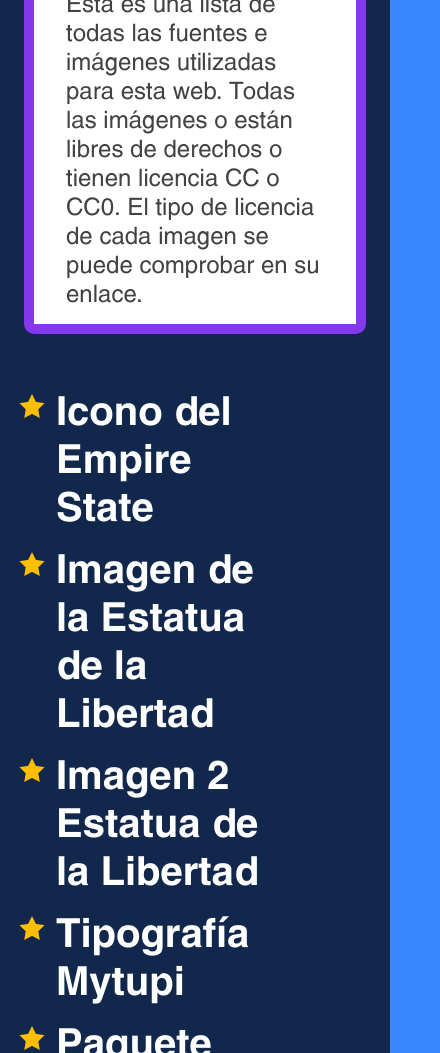
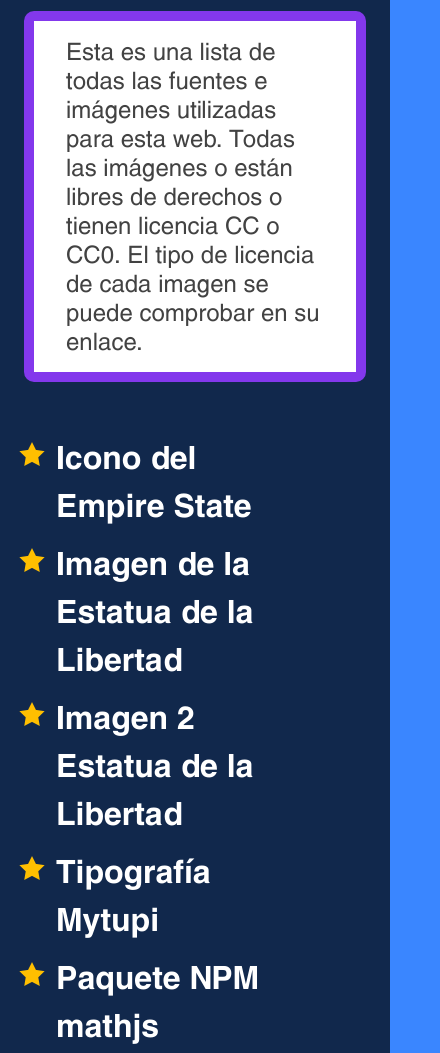
Before and after one commit to Hugo-m-c-t/PortalNY, a website built with Parcel: page src/documentacion.html in a window 390 px wide. Shown: the part 525-1578 px from the top of the page, 440 px wide, since content can reach past the window. Built offline with nearby package versions, Linux system fonts and the light colour scheme.

Commit message:
parche responsive

```diff
--- a/src/styles.css
+++ b/src/styles.css
@@ -352,9 +352,6 @@
         font-size: 2em;
     }
 
-    .listas{
-        width: 25em;
-    }
 
     .linkList{
         color:#FFFFFF;
@@ -418,6 +415,14 @@
 
         .ganchoItem2{
             margin-top: 0.5em;
+        }
+
+        .menuItem{
+            margin-bottom: 1em;
+        }
+
+        .linkList{
+            font-size: 2em;
         }
     }
 
```
Also changed, not shown: dist/art1.html, dist/art2.html, dist/art3.html, dist/art4.html, dist/art5.html, dist/art6.html, dist/categorias.html, dist/documentacion.html, dist/index.html, dist/presentacion.html, 4 other files.
